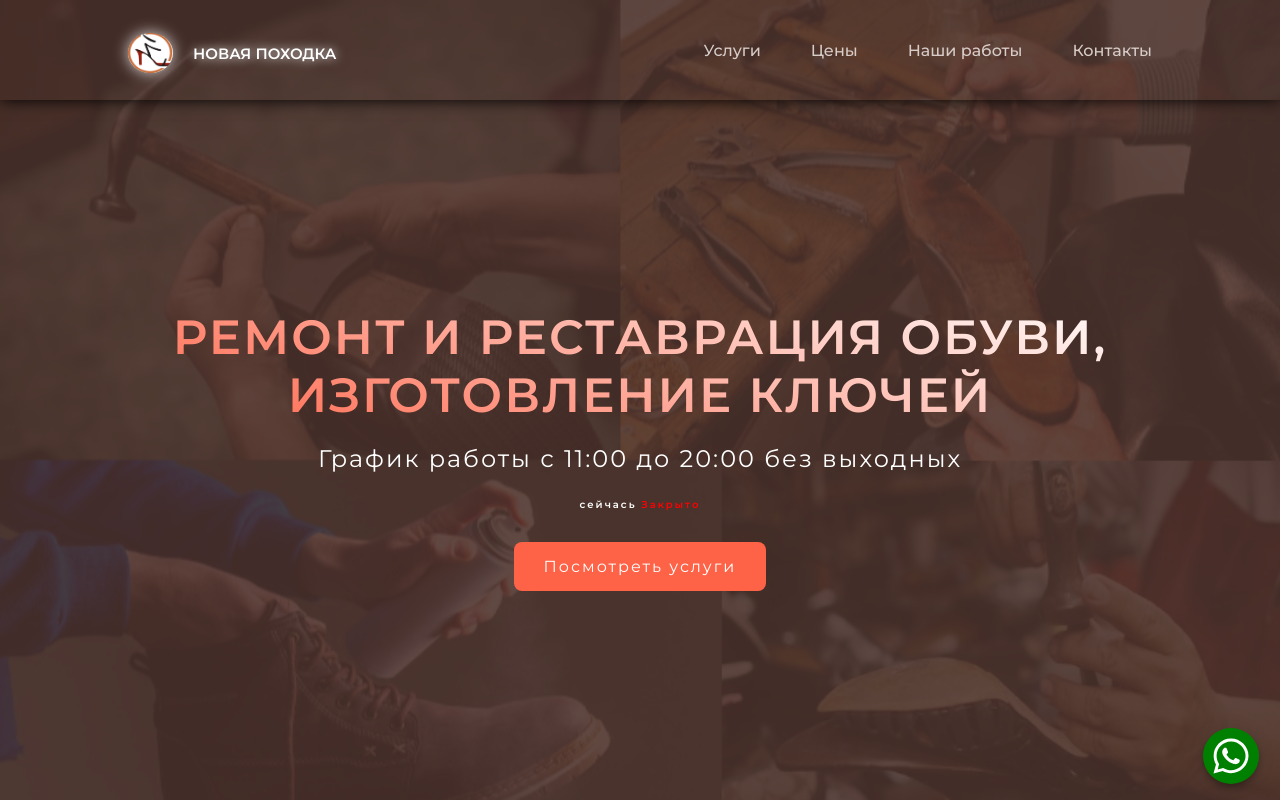
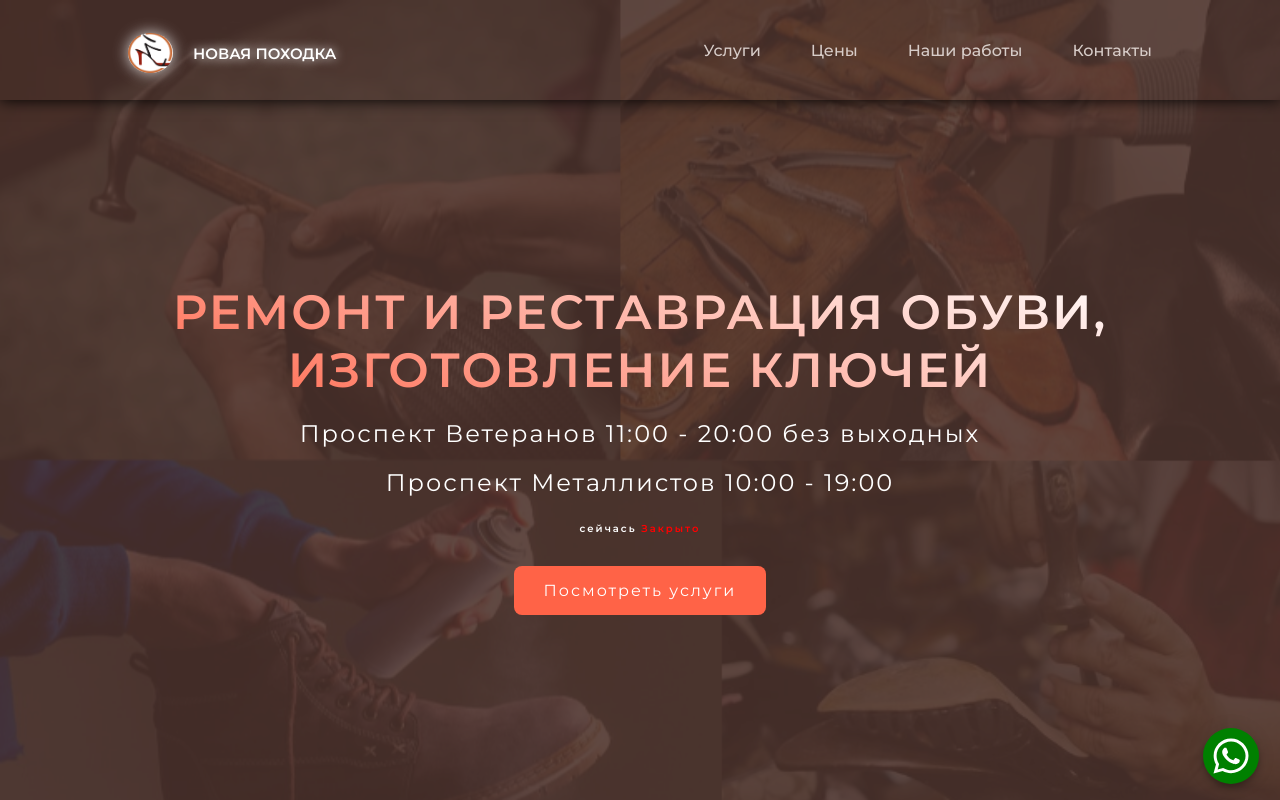
Before and after one commit to ArmanAproyan/novayapoxodka, a Next.js app: page / in a window 1280 px wide. Shown: the top 800 px of the page. Built offline with nearby package versions, Linux system fonts and the light colour scheme.

Commit message:
add work times

```diff
--- a/app/components/main/Main.tsx
+++ b/app/components/main/Main.tsx
@@ -31,7 +31,11 @@ const Main: React.FC<IheroProp> = ({ scrollRef, handleScroll }) => {
                 <section ref={scrollRef} className={`container ${styles.hero}`}>
                     <div className={styles.hero__content}>
                         <h1 className={styles.hero__title}>Ремонт и реставрация обуви, изготовление ключей</h1>
-                        <p className={styles.hero__subtitle}>График работы с 11:00 до 20:00 без выходных</p>
+                        {/* <p className={styles.hero__subtitle}>График работы</p> */}
+                        <p className={styles.hero__subtitle}>Проспект Ветеранов 11:00 - 20:00 без выходных</p>
+                        <p className={styles.hero__subtitle}>Проспект Металлистов 10:00 - 19:00</p>
+
+
 
                         <div className={styles.hero_isOpen}>
                             <IsOpen />
```
